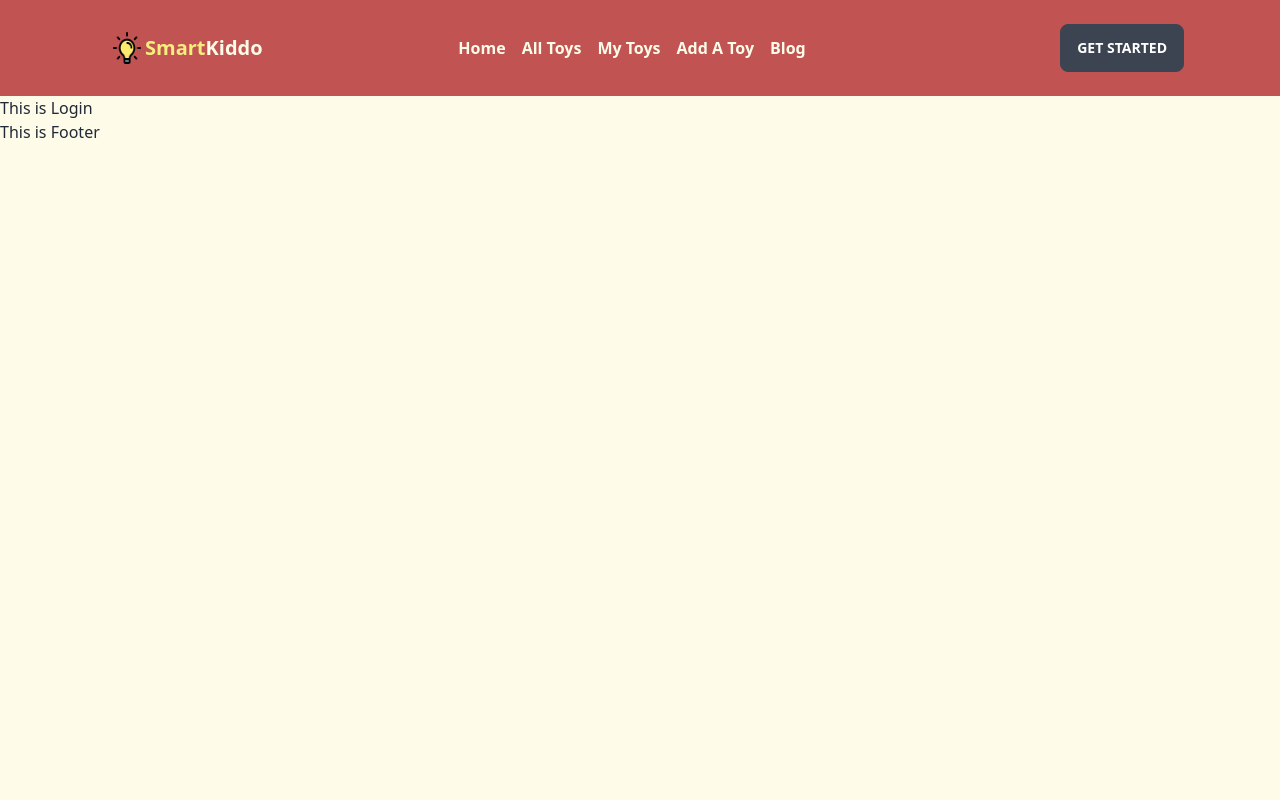
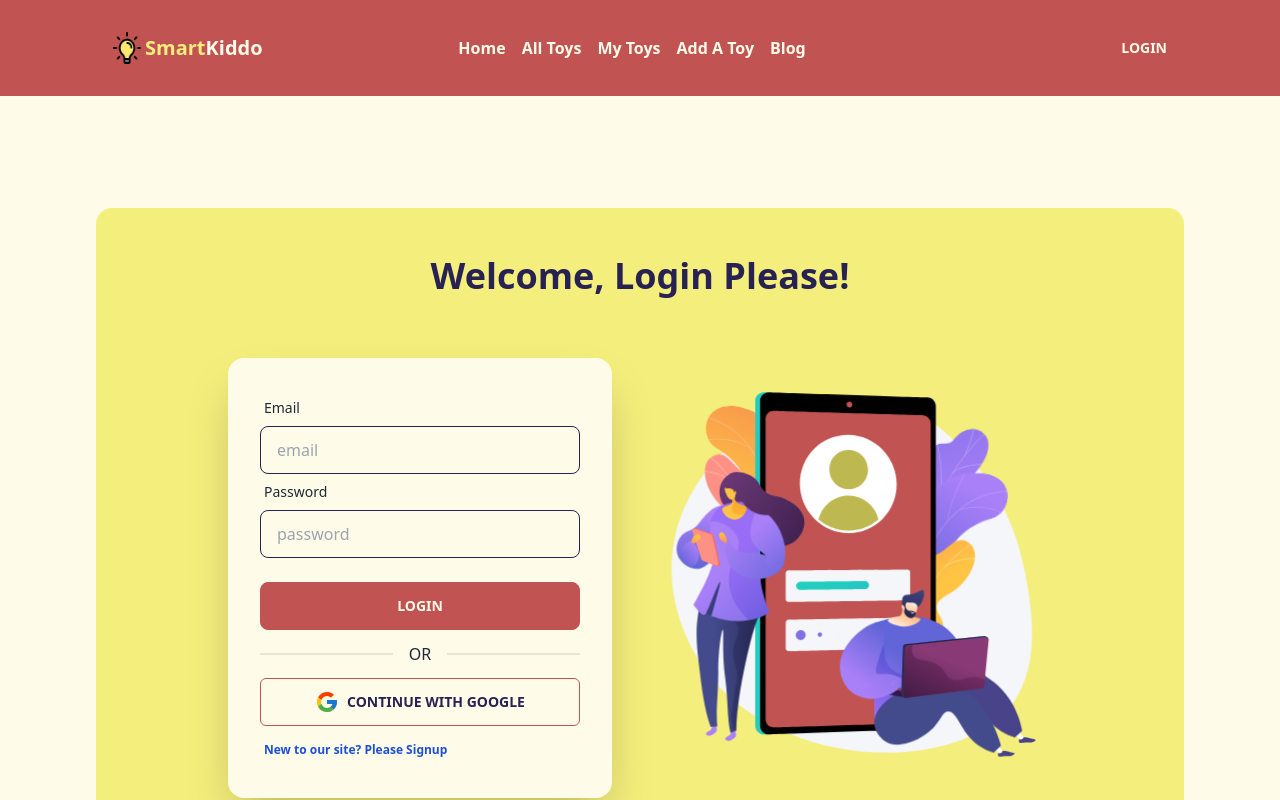
Before and after one commit to Salman-165324/smart-kiddo-toy-market-place-client, a React (Vite) app: page /login in a window 1280 px wide. Shown: the top 800 px of the page. Built offline with nearby package versions, Linux system fonts and the light colour scheme.

Commit message:
Added the Basic Login Page

```diff
--- a/src/Components/Pages/LoginPage/Login.jsx
+++ b/src/Components/Pages/LoginPage/Login.jsx
@@ -1,9 +1,60 @@
-import React from 'react';
+import React, { useState } from 'react';
+import signupAnimation from '../../../assets/signupAnimation.json';
+import Lottie from "lottie-react";
+import { Link } from 'react-router-dom';
+import { FcGoogle } from 'react-icons/fc';
 
 const Login = () => {
+    const [errorText, setErrorText] = useState('');
+
+    const handleFormSubmission = e =>{
+        e.preventDefault();
+        const form = e.target;
+        const email = form.email.value;
+        const password = form.password.value;
+    }
+
     return (
-        <div>
-            <h1>This is Login</h1>
+        <div className='primary-container'>
+            <div className=" bg-primary rounded-2xl flex flex-col items-center">
+                <h1 className='pt-12 pb-4 text-center text-4xl font-bold accent-text-color'>Welcome, Login Please!</h1>
+                <div className="hero-content mx-auto flex-col xl:flex-row-reverse gap-14 sm:gap-10 items-center justify-center px-4">
+                    <div className="text-center lg:text-left">
+                        <Lottie className='sm:h-[500px] w-[400px]' animationData={signupAnimation} />
+                    </div>
+                    <div className="card flex-shrink-0 bg-neutral1 w-full max-w-sm shadow-2xl mb-10 lg:mb-0 ">
+                        <div className="card-body">
+                            <form onSubmit={handleFormSubmission}>
+                                <div className="form-control">
+                                    <label className="label">
+                                        <span className="label-text">Email</span>
+                                    </label>
+                                    <input type="email " required placeholder="email" name="email" className="input bg-neutral1 input-bordered border-[#272253]" />
+                                </div>
+                                <div className="form-control">
+                                    <label className="label">
+                                        <span className="label-text">Password</span>
+                                    </label>
+                                    <input required name='password' type="password" placeholder="password" className="input bg-neutral1 input-bordered border-[#272253]" />
+
+                                </div>
+                                <div className="form-control mt-6">
+                                    <button type='submit' className="primary-button">Login</button>
+                                </div>
+                                <div className="divider">OR</div>
+                                <button className='btn bg-neutral1 accent-text-color flex gap-2 w-full items-center justify-center px-4 py-2.5 border border-accent rounded-md hover:bg-[#f5f2d1]'>
+                                    <FcGoogle style={{ color: 'red' }} className='text-2xl' />
+                                    <p className='grow-0'>Continue with Google</p>
+                                </button>
+                            </form>
+                            <label className="label">
+                                <Link to='/signup' className="label-text-alt link link-hover font-semibold text-blue-700">New to our site? Please Signup</Link>
+
+                            </label>
+                        </div>
+                    </div>
+                </div>
+            </div>
         </div>
     );
 };
--- a/src/Components/Pages/SignupPage/Signup.jsx
+++ b/src/Components/Pages/SignupPage/Signup.jsx
@@ -9,7 +9,12 @@ const Signup = () => {
 
     const [errorText, setErrorText] = useState('');
 
-
+    const handleFormSubmission = e =>{
+        e.preventDefault();
+        const form = e.target;
+        const email = form.email.value;
+        const password = form.password.value;
+    }
 
     return (
         <div className='primary-container'>
@@ -21,31 +26,31 @@ const Signup = () => {
                     </div>
                     <div className="card flex-shrink-0 bg-neutral1 w-full max-w-sm shadow-2xl mb-10 lg:mb-0 ">
                         <div className="card-body">
-                            <form >
+                            <form onSubmit={handleFormSubmission}>
                                 <div className="form-control">
                                     <label className="label">
                                         <span className="label-text">Email</span>
                                     </label>
-                                    <input type="email " placeholder="email" name="email" className="input bg-neutral1 input-bordered border-[#272253]" />
+                                    <input type="email " required placeholder="email" name="email" className="input bg-neutral1 input-bordered border-[#272253]" />
                                 </div>
                                 <div className="form-control">
                                     <label className="label">
                                         <span className="label-text">Password</span>
                                     </label>
-                                    <input name='password' type="password" placeholder="password" className="input bg-neutral1 input-bordered border-[#272253]" />
+                                    <input required name='password' type="password" placeholder="password" className="input bg-neutral1 input-bordered border-[#272253]" />
 
                                 </div>
                                 <div className="form-control mt-6">
-                                    <button className="primary-button">Login</button>
+                                    <button type='submit' className="primary-button">Signup</button>
                                 </div>
                                 <div className="divider">OR</div>
-                                <div className='flex gap-2 items-center justify-center px-4 py-2.5 border border-accent rounded-md'>
+                                <button className='btn bg-neutral1 accent-text-color flex gap-2 w-full items-center justify-center px-4 py-2.5 border border-accent rounded-md hover:bg-[#f5f2d1]'>
                                     <FcGoogle style={{ color: 'red' }} className='text-2xl' />
                                     <p className='grow-0'>Continue with Google</p>
-                                </div>
+                                </button>
                             </form>
                             <label className="label">
-                                <Link href="#" className="label-text-alt link link-hover font-semibold text-blue-700">Already a member? Please Login</Link>
+                                <Link to='/login' className="label-text-alt link link-hover font-semibold text-blue-700">Already a member? Please Login</Link>
 
                             </label>
                         </div>
--- a/src/Components/Shared/Navbar.jsx
+++ b/src/Components/Shared/Navbar.jsx
@@ -45,7 +45,7 @@ const Navbar = () => {
 
                 </div>
                 <div className="navbar-end">
-                    <a className="btn">Get started</a>
+                    <Link to='/login' className="primary-button">Login</Link>
                 </div>
             </div>
         </div>
--- a/src/index.css
+++ b/src/index.css
@@ -16,5 +16,5 @@
 }
 
 .primary-button{
-    @apply btn btn-primary hover:bg-[#a83b39] hover:border-[#d9b03d] border-[#c15352] bg-accent text-neutral1
+    @apply btn btn-primary hover:bg-[#a83b39] hover:border-[#a83b39] border-[#c15352] bg-accent text-neutral1
 }
```
